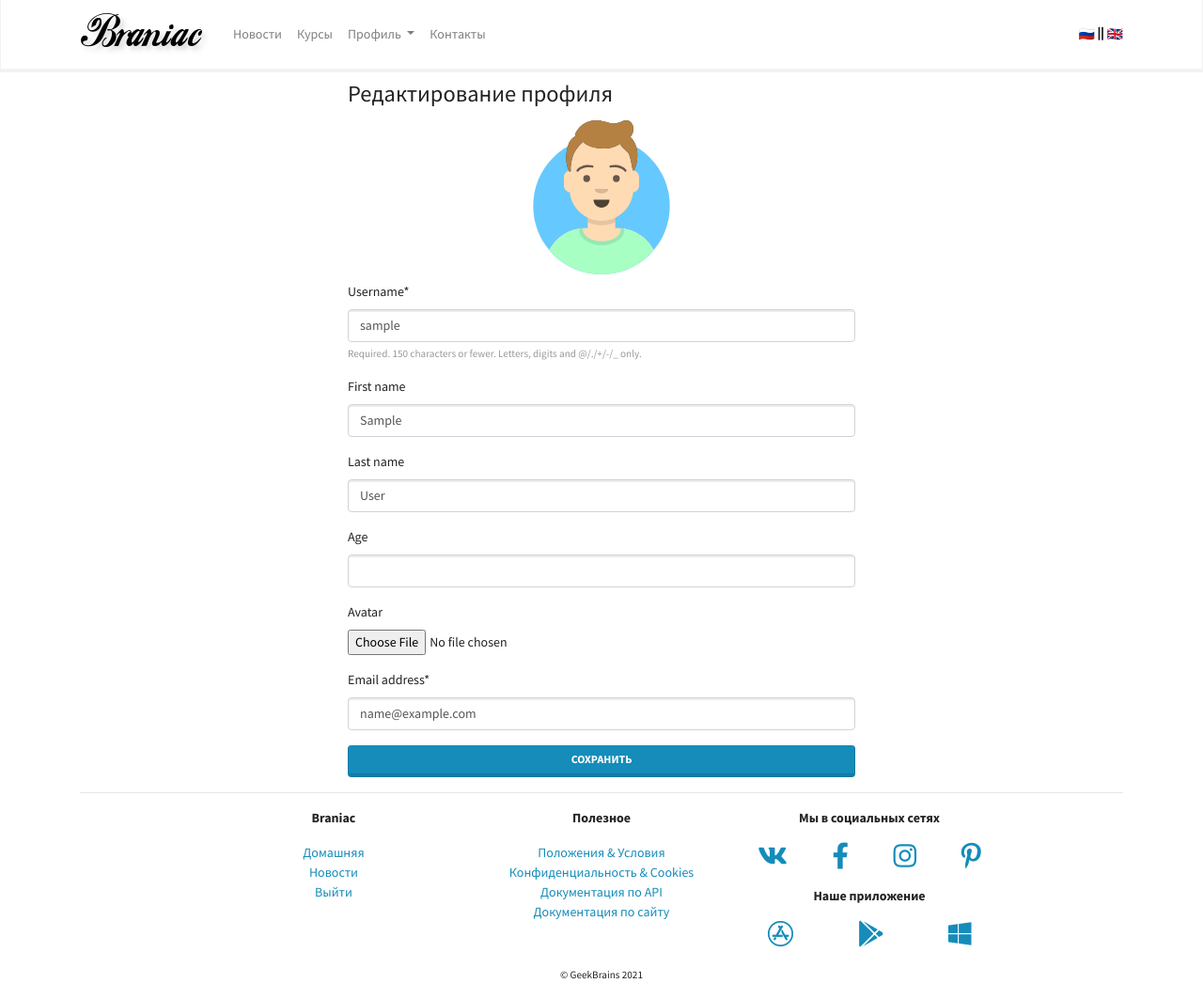
After one commit to FuckingSherlock/Django_framework, a Django app: page /authapp/profile_edit/ in a window 1280 px wide. The commit adds this page. Shown: the whole page at 94% size. Run offline with Django 3.2, Linux system fonts and the light colour scheme; the visitor is signed in with stand-in values (Sample User, id 1); some libraries are stand-ins or nearby versions.

Commit message:
lesson_5 Authapp done

```diff
--- /dev/null
+++ b/authapp/templates/registration/profile_edit.html
@@ -0,0 +1,74 @@
+{% extends 'base.html' %}
+
+{% block content %}
+  <div class="row justify-content-center my-2">
+    <div class="col-lg-6">
+      <h3>Редактирование профиля</h3>
+
+      <div class="row justify-content-center">
+        <div class="col-sm-7 col-md-5 col-lg-4">
+          {% if user.avatar %}
+            <img src="{{ user.avatar.url }}" alt="" width="100%">
+          {% else %}
+            <img src="{{ MEDIA_URL }}avatar_default.svg" alt="" width="100%">
+          {% endif %}
+        </div>
+      </div>
+
+      <form method="post" class="mt-2" enctype="multipart/form-data">
+        {% csrf_token %}
+        <div id="div_id_username" class="form-group"> <label for="id_username"
+          class=" requiredField">
+          Username<span class="asteriskField">*</span> </label>
+          <div class=""> <input type="text" name="username" maxlength="150"
+            class="textinput textInput form-control" required id="id_username"
+            value="{{ user.username }}"> <small id="hint_id_username"
+              class="form-text text-muted">Required. 150 characters or fewer.
+              Letters, digits and @/./+/-/_ only.</small> </div>
+        </div>
+        <div id="div_id_first_name" class="form-group"> <label for="id_first_name"
+          class="">
+          First name
+        </label>
+          <div class=""> <input type="text" name="first_name" maxlength="150"
+            class="textinput textInput form-control" id="id_first_name"
+            value="{{ user.first_name }}"> </div>
+        </div>
+        <div id="div_id_last_name" class="form-group"> <label for="id_last_name"
+          class="">
+          Last name
+        </label>
+          <div class=""> <input type="text" name="last_name" maxlength="150"
+            class="textinput textInput form-control" id="id_last_name"
+            value="{{ user.last_name }}"> </div>
+        </div>
+        <div id="div_id_age" class="form-group"> <label for="id_age" class="">
+          Age
+        </label>
+          <div class=""> <input type="number" name="age" min="0"
+            class="numberinput form-control" id="id_age" value="{{ user.age }}">
+          </div>
+        </div>
+        <div id="div_id_avatar" class="form-group"> <label for="id_avatar"
+          class="">
+          Avatar
+        </label>
+          <div class=""> <input type="file" name="avatar" accept="image/*"
+            class="clearablefileinput form-control-file" id="id_avatar"> </div>
+        </div>
+        <div id="div_id_email" class="form-group"> <label for="id_email"
+          class=" requiredField">
+          Email address<span class="asteriskField">*</span> </label>
+          <div class=""> <input type="text" name="email" maxlength="256"
+            class="textinput textInput form-control" required="" id="id_email"
+            value="{{ user.email }}">
+          </div>
+        </div>
+
+        <button type=" submit"
+          class="btn btn-primary btn-block">Сохранить</button>
+      </form>
+    </div>
+  </div>
+
+{% endblock content %}
--- /dev/null
+++ b/authapp/urls.py
@@ -0,0 +1,13 @@
+from django.urls import path
+
+from authapp import views
+from authapp.apps import AuthappConfig
+
+app_name = AuthappConfig.name
+
+urlpatterns = [
+    path("login/", views.CustomLoginView.as_view(), name="login"),
+    path("logout/", views.CustomLogoutView.as_view(), name="logout"),
+    path("register/", views.RegisterView.as_view(), name="register"),
+    path("profile_edit/", views.ProfileEditView.as_view(), name="profile_edit"),
+]
--- a/authapp/views.py
+++ b/authapp/views.py
@@ -1,4 +1,7 @@
+import os
+
 from django.contrib import messages
+from django.contrib.auth.mixins import LoginRequiredMixin
 from django.contrib.auth.views import LoginView, LogoutView
 from django.http.response import HttpResponseRedirect
 from django.urls import reverse_lazy
@@ -68,3 +71,34 @@ class RegisterView(TemplateView):
                 mark_safe(f"Something goes worng:<br>{exp}"),
             )
             return HttpResponseRedirect(reverse_lazy("authapp:register"))
+
+
+class ProfileEditView(LoginRequiredMixin, TemplateView):
+    template_name = "registration/profile_edit.html"
+    login_url = reverse_lazy("authapp:login")
+
+    def post(self, request, *args, **kwargs):
+        try:
+            if request.POST.get("username"):
+                request.user.username = request.POST.get("username")
+            if request.POST.get("first_name"):
+                request.user.first_name = request.POST.get("first_name")
+            if request.POST.get("last_name"):
+                request.user.last_name = request.POST.get("last_name")
+            if request.POST.get("age"):
+                request.user.age = request.POST.get("age")
+            if request.POST.get("email"):
+                request.user.email = request.POST.get("email")
+            if request.FILES.get("avatar"):
+                if request.user.avatar and os.path.exists(request.user.avatar.path):
+                    os.remove(request.user.avatar.path)
+                request.user.avatar = request.FILES.get("avatar")
+            request.user.save()
+            messages.add_message(request, messages.INFO, _("Saved!"))
+        except Exception as exp:
+            messages.add_message(
+                request,
+                messages.WARNING,
+                mark_safe(f"Something goes worng:<br>{exp}"),
+            )
+        return HttpResponseRedirect(reverse_lazy("authapp:profile_edit"))
--- a/config/urls.py
+++ b/config/urls.py
@@ -8,6 +8,7 @@ urlpatterns = [
     path("admin/", admin.site.urls),
     path("", RedirectView.as_view(url="mainapp/")),
     path("mainapp/", include("mainapp.urls", namespace="mainapp")),
+    path("authapp/", include("authapp.urls", namespace="authapp")),
 ]
 
 if settings.DEBUG:
--- a/mainapp/urls.py
+++ b/mainapp/urls.py
@@ -17,5 +17,4 @@ urlpatterns = [
     ),
     path("contacts/", views.ContactsPageView.as_view(), name="contacts"),
     path("doc_site/", views.DocSitePageView.as_view(), name="doc_site"),
-    path("вход/", views.LoginPageView.as_view(), name="login"),
 ]
--- a/mainapp/views.py
+++ b/mainapp/views.py
@@ -69,7 +69,3 @@ class ContactsPageView(TemplateView):
 
 class DocSitePageView(TemplateView):
     template_name = "mainapp/doc_site.html"
-
-
-class LoginPageView(TemplateView):
-    template_name = "mainapp/login.html"
--- a/templates/includes/main_menu.html
+++ b/templates/includes/main_menu.html
@@ -1,44 +1,61 @@
 {% load static %}
+
 <nav class="navbar navbar-expand-lg navbar-light bg-light">
   <div class="container">
-    <a class="navbar-brand" href="{% url 'mainapp:index' %}">
-      <img src="{% static '/img/logo.png' %}" alt="">
+    <a class="navbar-brand" href="{% url 'mainapp:main_page' %}">
+      <img src="{% static 'img/logo.png' %}" alt="">
     </a>
-    <button class="navbar-toggler" type="button" data-toggle="collapse" data-target="#navbarSupportedContent"
-      aria-controls="navbarSupportedContent" aria-expanded="false" aria-label="Toggle navigation">
+    <button class="navbar-toggler" type="button" data-toggle="collapse"
+      data-target="#navbarSupportedContent"
+      aria-controls="navbarSupportedContent" aria-expanded="false"
+      aria-label="Toggle navigation">
       <span class="navbar-toggler-icon"></span>
     </button>
 
     <div class="collapse navbar-collapse" id="navbarSupportedContent">
       <ul class="navbar-nav mr-auto">
-        <li class="nav-item {% if request.resolver_match.view_name == 'mainapp:news' %}active{% endif %}">
+        <li
+          class="nav-item {% if request.resolver_match.view_name == 'mainapp:news' %}active{% endif %}">
           <a class="nav-link" href="{% url 'mainapp:news' %}">Новости</a>
         </li>
-        <li class="nav-item {% if request.resolver_match.view_name == 'mainapp:courses_list' %}active{% endif %}">
-          <a class="nav-link" href="{% url 'mainapp:courses_list' %}">Курсы</a>
+        <li
+          class="nav-item {% if request.resolver_match.view_name == 'mainapp:courses' %}active{% endif %}">
+          <a class="nav-link" href="{% url 'mainapp:courses' %}">Курсы</a>
         </li>
+        {% if user.is_authenticated %}
           <li class="nav-item dropdown">
-          <a class="nav-link dropdown-toggle" href="#" id="ddProfile" role="button" data-toggle="dropdown"
-            aria-haspopup="true" aria-expanded="false">
+            <a class="nav-link dropdown-toggle" href="#" id="ddProfile"
+              role="button" data-toggle="dropdown" aria-haspopup="true"
+              aria-expanded="false">
               Профиль
             </a>
             <div class="dropdown-menu" aria-labelledby="ddProfile">
-            <a class="dropdown-item" href="#">Редактировать
+              <a class="dropdown-item"
+                href="{% url 'authapp:profile_edit' %}">Редактировать
                 профиль</a>
               <a class="dropdown-item" href="#">Мои курсы</a>
               <div class="dropdown-divider"></div>
               <a class="dropdown-item" href="#">Модерация</a>
+              {% if user.is_superuser %}
                 <a class="dropdown-item" href="#">Административный
                   раздел</a>
+              {% endif %}
               <div class="dropdown-divider"></div>
-            <a class="dropdown-item" href="#">Выход</a>
+              <a class="dropdown-item" href="{% url 'authapp:logout' %}">Выход</a>
             </div>
           </li>
-        <li class="nav-item {% if request.resolver_match.view_name == 'mainapp:contacts' %}active{% endif %}">
+        {% else %}
+          <li class="nav-item">
+            <a class="nav-link" href="{% url 'authapp:login' %}">Вход</a>
+          </li>
+        {% endif %}
+        <li
+          class="nav-item {% if request.resolver_match.view_name == 'mainapp:contacts' %}active{% endif %}">
           <a class="nav-link" href="{% url 'mainapp:contacts' %}">Контакты</a>
         </li>
       </ul>
-      <span><a href="#">🇷🇺</a> <i class="fas fa-grip-lines-vertical"></i> <a href="#">🇬🇧</a></span>
+      <span><a href="#">🇷🇺</a> <i class="fas fa-grip-lines-vertical"></i> <a
+        href="#">🇬🇧</a></span>
     </div>
   </div>
 </nav>
```
Also changed, not shown: media/avatar_default.svg (added), 1 other file. Lines whose indentation alone changed are shown as unchanged.
